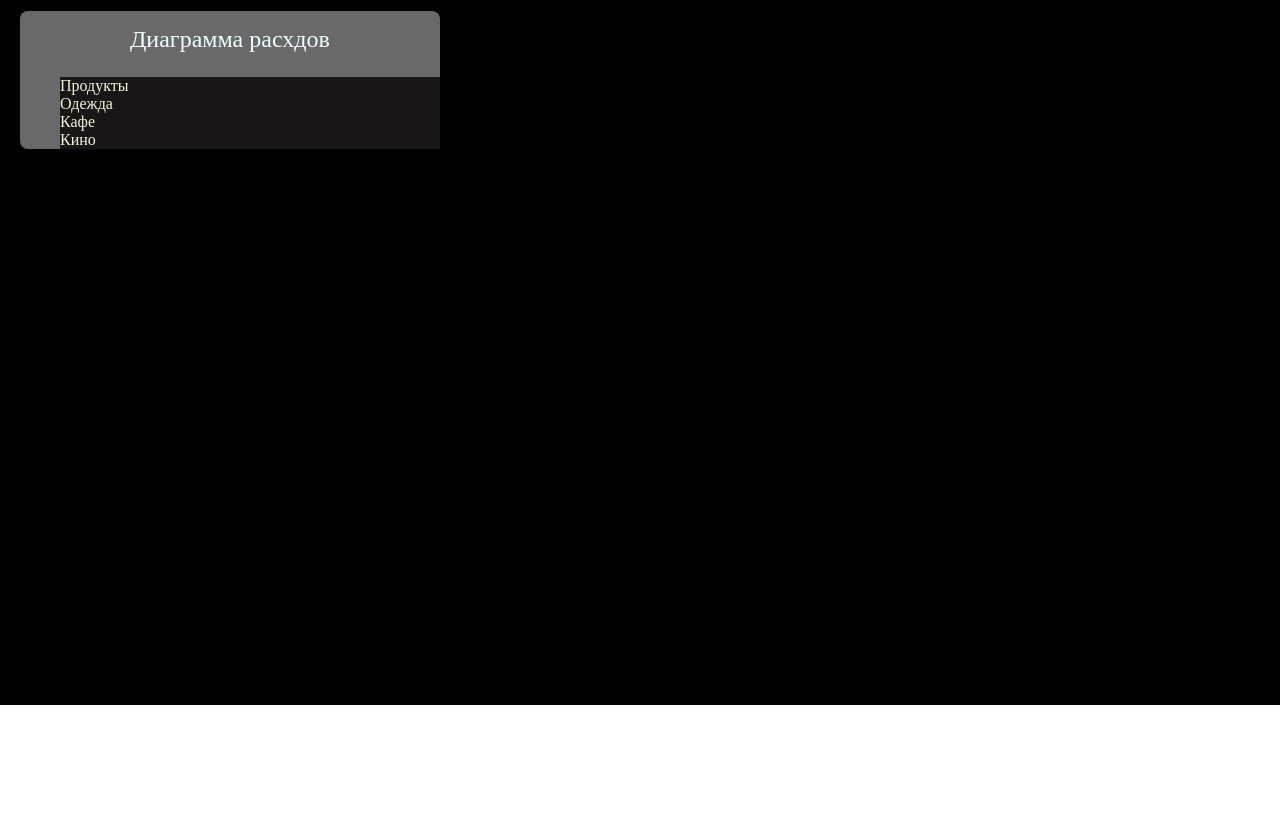
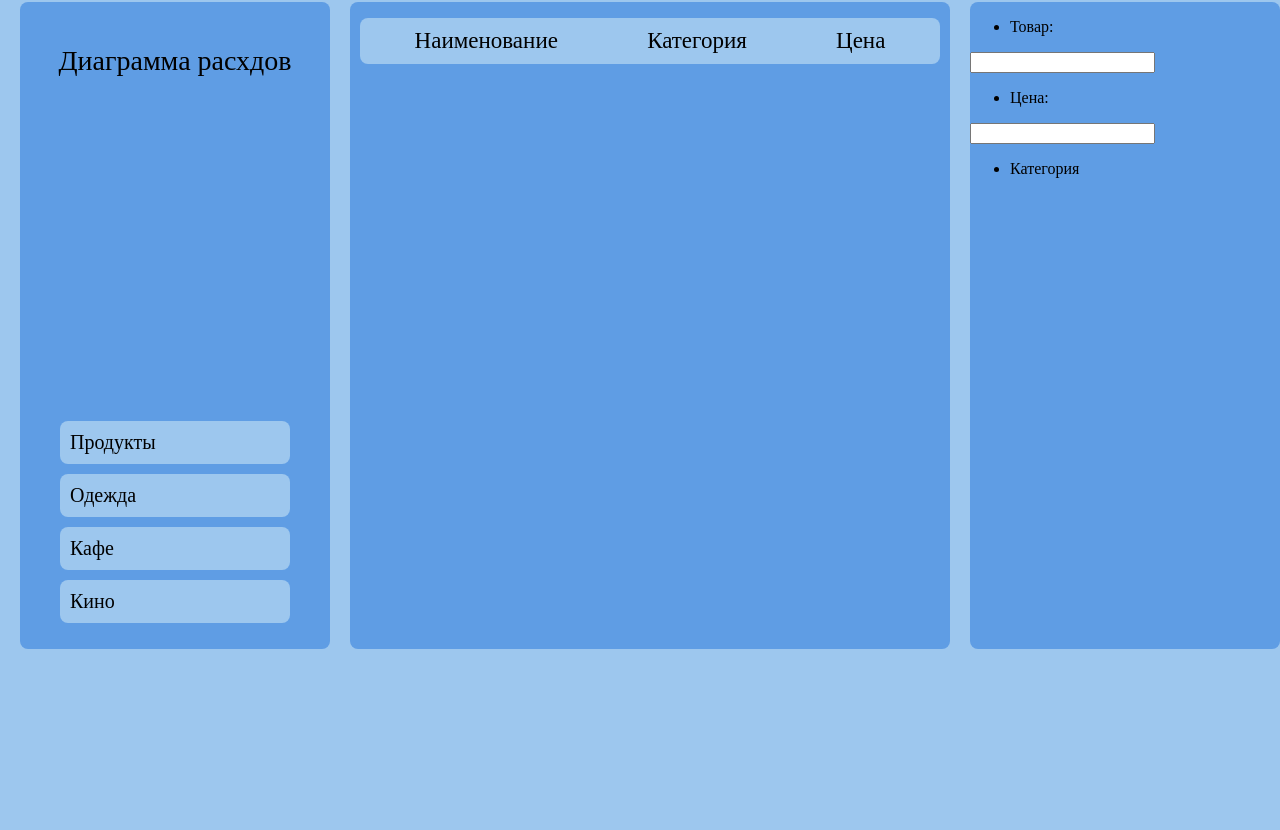
Before and after one commit to kkseenniiaa/wallet, a plain HTML site: page index.html in a window 1280 px wide. Shown: the part 95-925 px from the top of the page. Before the commit the page ends 800 px from the top, so only its background shows below. Drawn offline with Linux system fonts and the light colour scheme.

Commit message:
Add files via upload

```diff
--- a/index.html
+++ b/index.html
@@ -12,15 +12,40 @@
 <body>
     <div class="wrapper">
         <p class="title">WALLET</p>
-        <div class="block1">
-            <p class="block1__title">Диаграмма расхдов</p>
-            <ul class="list">
-                <li class="block1__list">Продукты</li>
-                <li class="block1__list">Одежда</li>
-                <li class="block1__list">Кафе</li>
-                <li class="block1__list">Кино</li>
-            </ul>
+        <div class="proekt">
+            <div class="block1">
+                <p class="block1__title">Диаграмма расхдов</p>
+                <div class="block1__dgm"></div>
+                <ul class="block1__ul">
+                    <li class="block1__li">Продукты</li>
+                    <li class="block1__li">Одежда</li>
+                    <li class="block1__li">Кафе</li>
+                    <li class="block1__li">Кино</li>
+                </ul>
+            </div>
+            <div class="block2">
+                <ul class="block2__ul">
+                    <li class="block2__li">Наименование</li>
+                    <li class="block2__li">Категория</li>
+                    <li class="block2__li">Цена</li>
+                </ul>
+            </div>
+            <div class="block3">
+                <ul class="block3__ul">
+                    <li class="block3__li">Товар:</li>
+                </ul>
+                <input type="Наименование" class="block3__in">
+                <ul class="block3__ul1">
+                    <li class="block3__li1">Цена:</li>
+                </ul>
+                <input type="0" class="block3__in1">
+                <ul class="block3__ul2">
+                    <li class="block3__li2">Категория</li>
+                </ul>
+
+            </div>
         </div>
+
     </div>
     <script src=""></script>
 </body>
--- a/style.css
+++ b/style.css
@@ -9,33 +9,73 @@ body {
 }
 
 .wrapper {
-    height: 100vh;
-    background-color: rgb(0, 0, 0);
+    height: 200vh;
+    background-color: rgb(157, 199, 238);
 }
 
+.proekt{
+    display: flex;
+}
 .title {
-    color: azure;
     margin: 0;
     padding: 30px 0 0 20px;
     font-size: 45px;
+    margin-bottom: 15px;
 }
 
 .block1 {
-    background-color: #696969;
+    background-color: #5f9de4;
     margin-left: 20px;
-    width: 420px;
+    width: 310px;
+    border-radius: 8px;
+    padding-bottom: 10px;
+}
+
+.block1__title {
+    font-size: 28px;
+    text-align: center;
+    padding-top: 15px;
+}
+
+.block1__dgm{
+    width: 300px;
+    height: 300px;
+}
+.block1__li {
+    list-style-type: none;
+    background-color: rgb(157, 199, 238);
+    margin-bottom: 10px;
+    padding: 10px;
+    font-size: 20px;
+    width: 230px;
     border-radius: 8px;
 }
 
-.block1__title {
-    font-size: 24px;
-    color: azure;
-    padding-left: 110px;
-    padding-top: 15px;
+.block2{
+    background-color: #5f9de4;
+    width: 600px;
+    margin-left: 20px;
+    border-radius: 8px;
 }
 
-.block1__list {
+.block2__ul{
+    display: flex;
+    background-color: rgb(157, 199, 238);
+    justify-content: space-around;
+    width: 580px;
+    margin-left: 10px;
+    padding: 10px;
+    border-radius: 8px;
+}
+.block2__li{
     list-style-type: none;
-    background-color: rgb(24, 22, 22);
-    color: beige;
+    font-size: 23px;
 }
+
+.block3{
+    background-color: #5f9de4;
+    margin-left: 20px;
+    width: 310px;
+    border-radius: 8px;
+    padding-bottom: 10px;
+}
```
